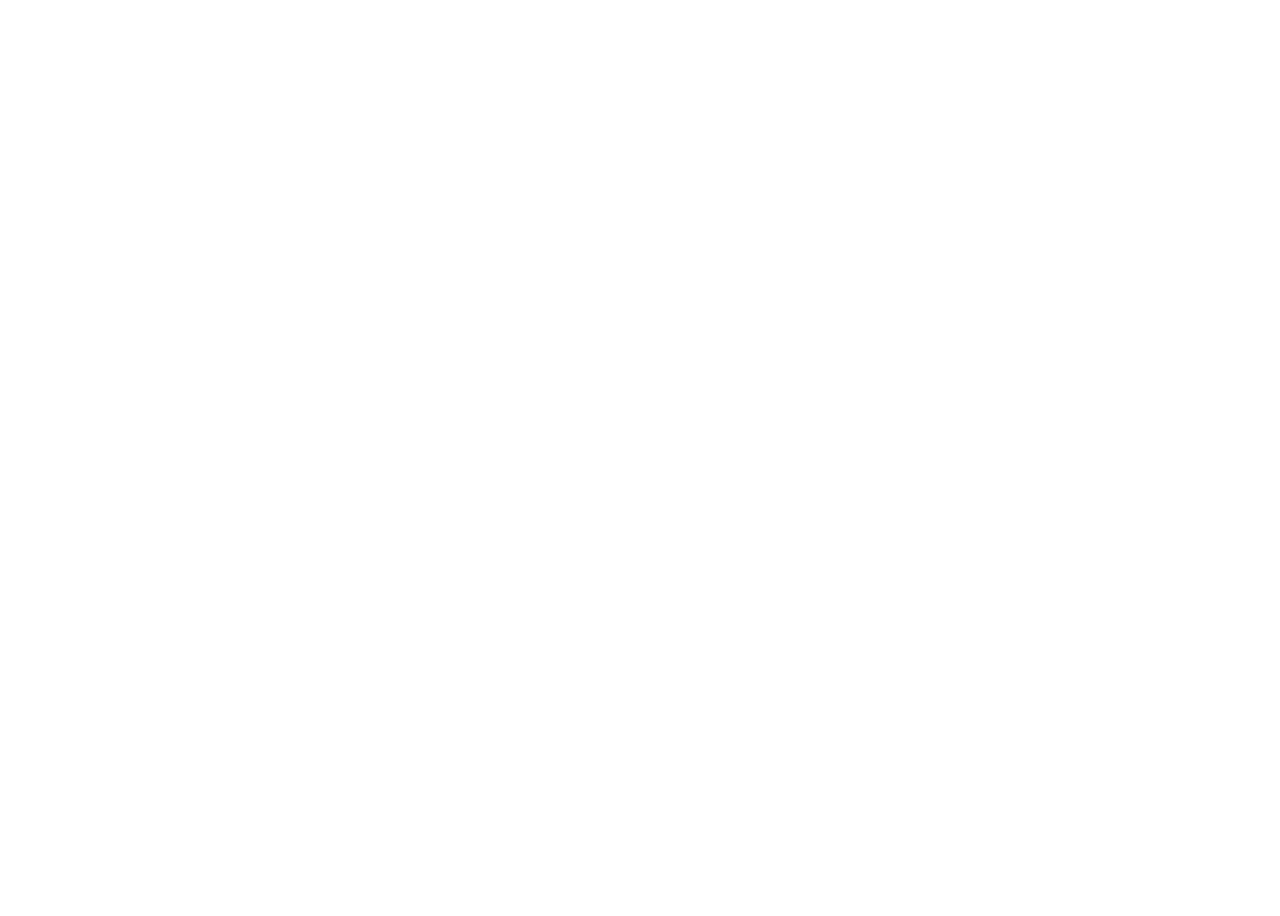
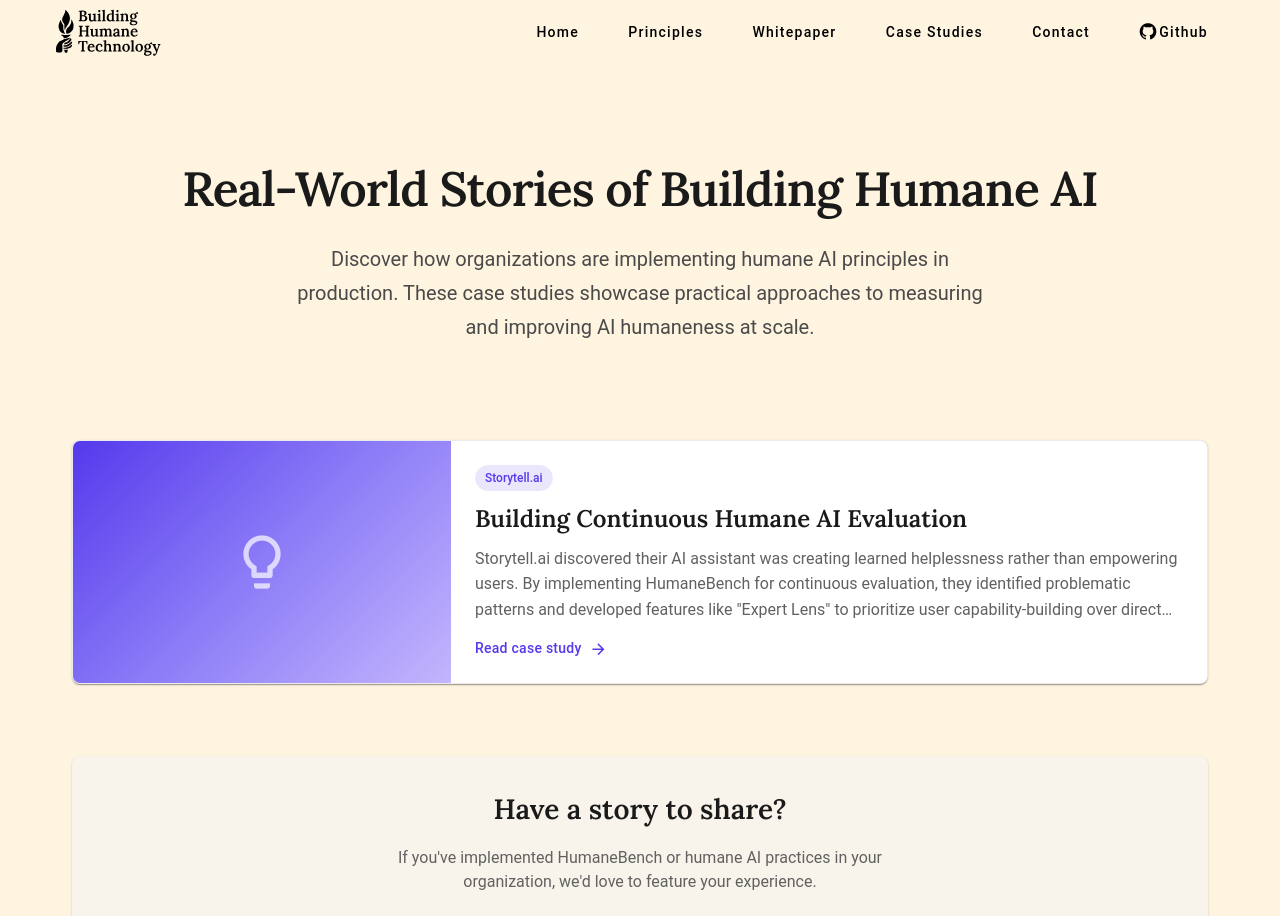
Before and after one commit to buildinghumanetech/humanebench-website, a Vue app: page /case-studies in a window 1280 px wide. Before the commit this address had no page. Shown: the top 916 px of the page. Before the commit the page ends 800 px from the top, so only its background shows below. Built offline with nearby package versions, Linux system fonts and the light colour scheme.

Commit message:
Add Case Studies page with Storytell.ai example
Introduces a new Case Studies section to showcase real-world
implementations of humane AI principles. Includes a reusable
CaseStudyCard component and a hero section for visual appeal.

Co-Authored-By: Claude Opus 4.5 <noreply@anthropic.com>

```diff
--- /dev/null
+++ b/src/components/CaseStudyCard.vue
@@ -0,0 +1,130 @@
+<template>
+  <v-card
+    class="case-study-card overflow-hidden transition-all duration-300 hover:shadow-lg"
+    :href="caseStudy.link"
+    target="_blank"
+    rounded="lg"
+  >
+    <v-row no-gutters>
+      <v-col cols="12" md="4">
+        <div class="case-study-image-container">
+          <div
+            class="case-study-image"
+            :style="{ backgroundImage: caseStudy.image ? `url(${caseStudy.image})` : undefined }"
+          >
+            <div v-if="!caseStudy.image" class="placeholder-gradient d-flex align-center justify-center">
+              <v-icon size="64" color="white" class="opacity-70">mdi-lightbulb-outline</v-icon>
+            </div>
+          </div>
+        </div>
+      </v-col>
+      <v-col cols="12" md="8">
+        <div class="pa-6 md:pa-8 d-flex flex-column h-100">
+          <div class="d-flex align-center gap-2 mb-3">
+            <v-chip size="small" color="#5539EC" variant="tonal" class="text-none font-weight-medium">
+              {{ caseStudy.company }}
+            </v-chip>
+          </div>
+          <h3 class="case-study-title mb-3">{{ caseStudy.title }}</h3>
+          <p class="case-study-summary text-grey-darken-2 mb-4 flex-grow-1">
+            {{ caseStudy.summary }}
+          </p>
+          <div class="d-flex align-center gap-2">
+            <span class="text-body-2 font-weight-medium" style="color: #5539EC;">
+              Read case study
+            </span>
+            <v-icon size="18" color="#5539EC">mdi-arrow-right</v-icon>
+          </div>
+        </div>
+      </v-col>
+    </v-row>
+  </v-card>
+</template>
+
+<script lang="ts">
+import { defineComponent, PropType } from 'vue';
+
+export interface CaseStudy {
+  title: string;
+  company: string;
+  summary: string;
+  link: string;
+  image?: string;
+}
+
+export default defineComponent({
+  name: 'CaseStudyCard',
+
+  props: {
+    caseStudy: {
+      type: Object as PropType<CaseStudy>,
+      required: true
+    }
+  }
+});
+</script>
+
+<style scoped>
+.case-study-card {
+  background: white;
+  border: 1px solid rgba(0, 0, 0, 0.08);
+}
+
+.case-study-card:hover {
+  transform: translateY(-2px);
+}
+
+.case-study-image-container {
+  height: 100%;
+  min-height: 200px;
+}
+
+.case-study-image {
+  width: 100%;
+  height: 100%;
+  min-height: 200px;
+  background-size: cover;
+  background-position: center;
+}
+
+.placeholder-gradient {
+  width: 100%;
+  height: 100%;
+  min-height: 200px;
+  background: linear-gradient(135deg, #5539EC 0%, #8B7CF7 50%, #C4B5FD 100%);
+}
+
+.case-study-title {
+  font-family: 'Lora', serif;
+  font-size: 1.5rem;
+  font-weight: 600;
+  line-height: 1.3;
+  color: #1a1a1a;
+}
+
+.case-study-summary {
+  line-height: 1.6;
+  display: -webkit-box;
+  -webkit-line-clamp: 3;
+  -webkit-box-orient: vertical;
+  overflow: hidden;
+}
+
+@media (max-width: 960px) {
+  .case-study-image-container {
+    min-height: 180px;
+  }
+
+  .case-study-image {
+    min-height: 180px;
+  }
+
+  .placeholder-gradient {
+    min-height: 180px;
+  }
+
+  .case-study-title {
+    font-size: 1.25rem;
+  }
+}
+</style>
--- a/src/layout/default.vue
+++ b/src/layout/default.vue
@@ -12,6 +12,7 @@
           <v-btn text class="text-none" @click="$router.push({ name: 'home' })">Home</v-btn>
           <v-btn text class="text-none" @click="$router.push({ name: 'principles' })">Principles</v-btn>
           <v-btn text class="text-none" @click="$router.push({ name: 'whitepaper' })">Whitepaper</v-btn>
+          <v-btn text class="text-none" @click="$router.push({ name: 'case-studies' })">Case Studies</v-btn>
           <v-btn text class="text-none" href="mailto:info@buildinghumanetech.com">Contact</v-btn>
           <v-btn text class="text-none" href="https://github.com/buildinghumanetech/humanebench" target="_blank">
             <v-icon left size="20">mdi-github</v-icon>
@@ -32,6 +33,9 @@
         </v-list-item>
         <v-list-item @click="$router.push({ name: 'whitepaper' })">
           <v-list-item-title>Whitepaper</v-list-item-title>
+        </v-list-item>
+        <v-list-item @click="$router.push({ name: 'case-studies' })">
+          <v-list-item-title>Case Studies</v-list-item-title>
         </v-list-item>
         <v-list-item href="mailto:info@buildinghumanetech.com">
           <v-list-item-title>Contact</v-list-item-title>
--- a/src/router/index.ts
+++ b/src/router/index.ts
@@ -1,5 +1,6 @@
 import { createRouter, createWebHistory, RouteRecordRaw } from 'vue-router'
 import MarkdownPage from '../views/MarkdownPage.vue'
+import CaseStudiesPage from '../views/CaseStudiesPage.vue'
 import DefaultLayout from '../layout/default.vue'
 
 const routes: Array<RouteRecordRaw> = [
@@ -24,6 +25,11 @@ const routes: Array<RouteRecordRaw> = [
         name: 'principles',
         component: MarkdownPage,
         props: { pageName: 'principles' }
+      },
+      {
+        path: 'case-studies',
+        name: 'case-studies',
+        component: CaseStudiesPage
       }
     ]
   }
--- /dev/null
+++ b/src/views/CaseStudiesPage.vue
@@ -0,0 +1,145 @@
+<template>
+  <div class="case-studies-page">
+    <!-- Hero Section -->
+    <div class="hero-section mb-12">
+      <div class="hero-content text-center">
+        <h1 class="hero-title mb-6">
+          Real-World Stories of Building Humane AI
+        </h1>
+        <p class="hero-subtitle mx-auto">
+          Discover how organizations are implementing humane AI principles in production.
+          These case studies showcase practical approaches to measuring and improving
+          AI humaneness at scale.
+        </p>
+      </div>
+    </div>
+
+    <!-- Case Studies Grid -->
+    <div class="case-studies-grid">
+      <CaseStudyCard
+        v-for="(caseStudy, index) in caseStudies"
+        :key="index"
+        :case-study="caseStudy"
+        class="mb-6"
+      />
+    </div>
+
+    <!-- Call to Action -->
+    <div class="cta-section mt-12 text-center">
+      <v-card class="pa-8 rounded-lg" color="#f8f4eb">
+        <h3 class="cta-title mb-4">Have a story to share?</h3>
+        <p class="text-grey-darken-2 mb-6 mx-auto" style="max-width: 500px;">
+          If you've implemented HumaneBench or humane AI practices in your organization,
+          we'd love to feature your experience.
+        </p>
+        <v-btn
+          color="black"
+          class="text-white text-none"
+          rounded="lg"
+          href="mailto:info@buildinghumanetech.com?subject=Case Study Submission"
+        >
+          <v-icon left size="18" class="mr-2">mdi-email-outline</v-icon>
+          Get in touch
+        </v-btn>
+      </v-card>
+    </div>
+  </div>
+</template>
+
+<script lang="ts">
+import { defineComponent } from 'vue';
+import CaseStudyCard, { CaseStudy } from '@/components/CaseStudyCard.vue';
+
+export default defineComponent({
+  name: 'CaseStudiesPage',
+
+  components: {
+    CaseStudyCard
+  },
+
+  data() {
+    return {
+      caseStudies: [
+        {
+          title: 'Building Continuous Humane AI Evaluation',
+          company: 'Storytell.ai',
+          summary: 'Storytell.ai discovered their AI assistant was creating learned helplessness rather than empowering users. By implementing HumaneBench for continuous evaluation, they identified problematic patterns and developed features like "Expert Lens" to prioritize user capability-building over direct answers.',
+          link: 'https://humanetech.substack.com/p/how-storytellai-built-continuous',
+          image: undefined
+        }
+      ] as CaseStudy[]
+    };
+  }
+});
+</script>
+
+<style scoped>
+.case-studies-page {
+  padding: 1rem;
+}
+
+.hero-section {
+  padding: 2rem 0 3rem;
+}
+
+.hero-title {
+  font-family: 'Lora', serif;
+  font-size: 3rem;
+  font-weight: 600;
+  line-height: 1.2;
+  color: #1a1a1a;
+  letter-spacing: -0.02em;
+}
+
+.hero-subtitle {
+  font-size: 1.25rem;
+  line-height: 1.7;
+  color: #4a4a4a;
+  max-width: 700px;
+}
+
+.case-studies-grid {
+  display: flex;
+  flex-direction: column;
+  gap: 1.5rem;
+}
+
+.cta-title {
+  font-family: 'Lora', serif;
+  font-size: 1.75rem;
+  font-weight: 600;
+  color: #1a1a1a;
+}
+
+@media (max-width: 960px) {
+  .hero-title {
+    font-size: 2.25rem;
+  }
+
+  .hero-subtitle {
+    font-size: 1.1rem;
+  }
+}
+
+@media (max-width: 600px) {
+  .case-studies-page {
+    padding: 0.5rem;
+  }
+
+  .hero-section {
+    padding: 1rem 0 2rem;
+  }
+
+  .hero-title {
+    font-size: 1.75rem;
+  }
+
+  .hero-subtitle {
+    font-size: 1rem;
+  }
+
+  .cta-title {
+    font-size: 1.35rem;
+  }
+}
+</style>
```
